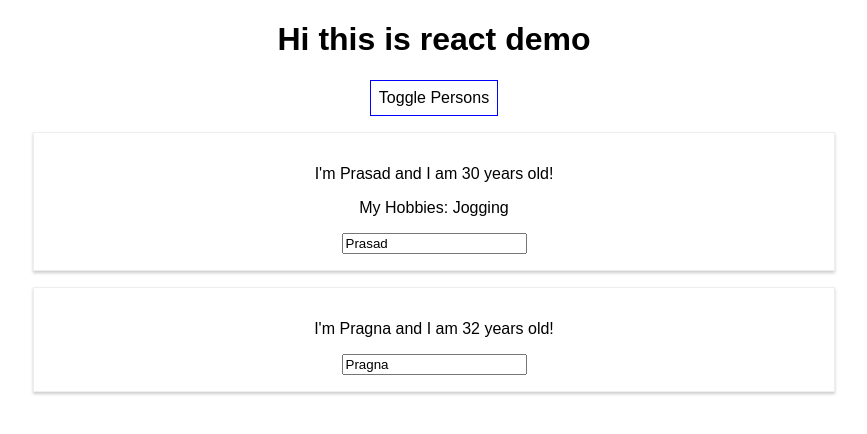
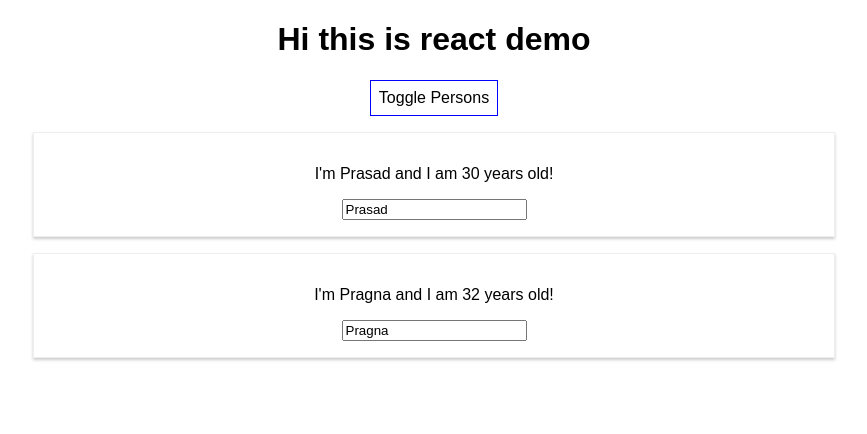
Before and after one commit to PRASAD2344/react-demo-1, a React (Create React App) app: page / in a window 1280 px wide. Both pictures are taken after a click on the button "Toggle Persons". Shown: the top 434 px of the page, without its empty margins (206-1073 px from the left). Built offline with nearby package versions, Linux system fonts and the light colour scheme.

Commit message:
Done with lists and conditionals

```diff
--- a/src/App.js
+++ b/src/App.js
@@ -12,17 +12,27 @@ import React, { Component } from 'react';
      showPersons: false
    }
 
-   switchNameHandler = () => {
-     this.setState({
-       persons: [...this.state.persons.reverse()]
-     })
+   nameChangedHandler = (event,index) => {
+
+    let newName = event.target.value
+
+    let person = {...this.state.persons[index]}
+    person.name = newName
+
+    let persons = [...this.state.persons]
+    persons[index] = person
+
+    this.setState({
+      persons: persons
+    })
+
    }
 
-   changeNameFirstRowHandler = (event) => {
-    let rows = [...this.state.persons]
-    rows[0].name = event.target.value
+   deletePersonsHandler = (personIndex) => {
+    const persons = [...this.state.persons]
+    persons.splice(personIndex,1)
     this.setState({
-      persons: [...rows]
+      persons: persons
     })
    }
 
@@ -44,14 +54,14 @@ import React, { Component } from 'react';
      if(this.state.showPersons){
        persons = (
          <div>
-          <Person
-            name={this.state.persons[0].name}
-            age={this.state.persons[0].age}
-            click={this.switchNameHandler}
-            changed={this.changeNameFirstRowHandler}>My Hobbies: Jogging</Person>
-          <Person
-            name={this.state.persons[1].name}
-            age={this.state.persons[1].age}/>
+           {this.state.persons.map((person,index) => {
+             return <Person
+              key={index}
+              name={person.name}
+              age={person.age}
+              changed={(event) => this.nameChangedHandler(event,index)}
+              click={() => this.deletePersonsHandler(index)}/>
+           })}
         </div>
        )
      }
```
